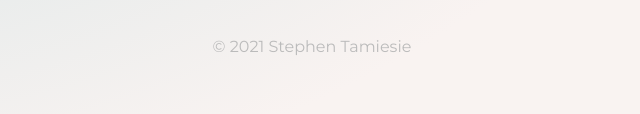
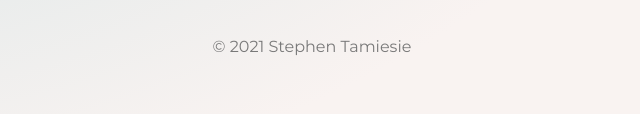
Before and after one commit to stamiesie/portfolio-site, a Gatsby site: page / in a window 1280 px wide. Shown: the part 444-558 px from the top of the page, 328-968 px from the left. Built offline with nearby package versions, Linux system fonts and the light colour scheme; Gatsby itself is replaced by a stand-in of ours.

```diff
--- a/src/styles/global.css
+++ b/src/styles/global.css
@@ -1,10 +1,12 @@
 @import url('https://fonts.googleapis.com/css2?family=Montserrat:wght@300;400;500;700&display=swap');
+/* @import url('https://fonts.googleapis.com/css2?family=Spartan:wght@500&display=swap'); */
 
 * {
   margin: 0;
   padding: 0;
   text-decoration: none;
   font-family: "Montserrat";
+  /* font-family: 'Spartan', sans-serif; */
   color: black
 }
 html, body {
@@ -47,7 +49,7 @@
 }
 footer {
   text-align: center;
-  color: #bbb;
+  color: rgb(121, 121, 121);
   margin: 40px auto;
 }
 
--- a/src/styles/home.module.css
+++ b/src/styles/home.module.css
@@ -3,6 +3,7 @@
     grid-template-columns: 1fr 1fr;
     grid-gap: 40px;
     align-items: center;
+    /* margin-bottom: 160px; */
   }
   .header h2 {
     font-size: 4em;
```
